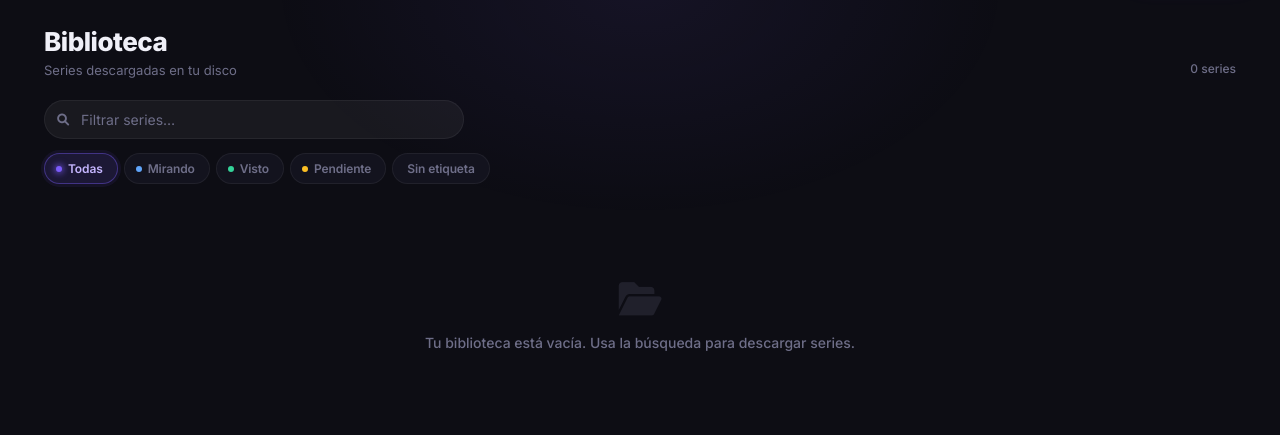
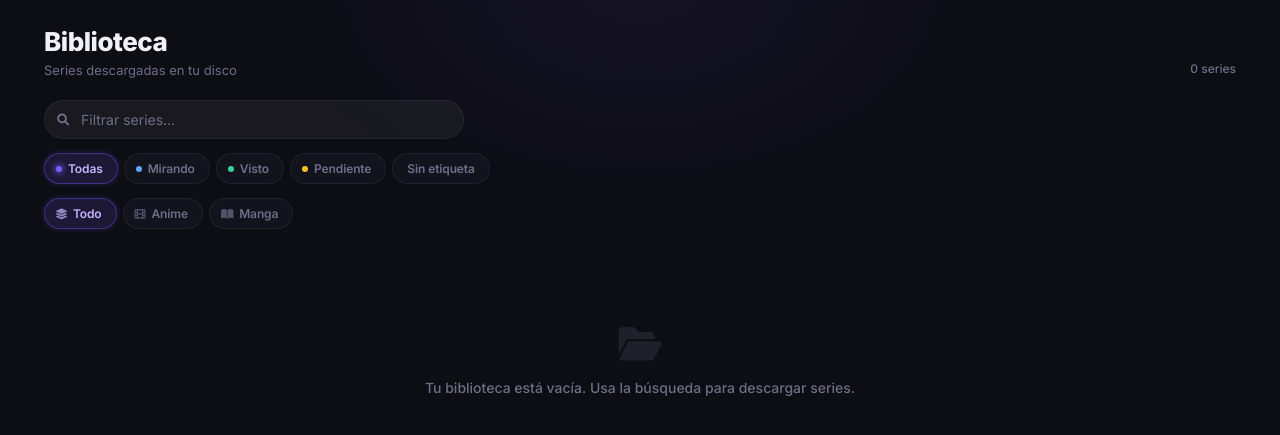
Before and after one commit to AbddallahRR/AnyOne, a FastAPI app: page / in a window 1280 px wide. Shown: the part 64-499 px from the top of the page. Run offline with FastAPI, Linux system fonts and the light colour scheme; data comes from the database, SQL or seed files in the repository; data that the repository does not hold is empty.

Commit message:
Filtros anime/manga

```diff
--- a/static/css/index.css
+++ b/static/css/index.css
@@ -183,6 +183,36 @@
   box-shadow: 0 0 0 3px rgba(255,255,255,0.04);
 }
 
+/* ── Type filter icon ── */
+.type-filter-icon {
+  font-size: 11px;
+  opacity: 0.7;
+}
+
+/* ── Active: Todo ── */
+.lib-filter.active[data-type-filter="all"] {
+  background: rgba(124,92,252,0.14);
+  border-color: rgba(124,92,252,0.40);
+  color: #c4b5fd;
+  box-shadow: 0 0 0 3px rgba(124,92,252,0.08);
+}
+
+/* ── Active: Anime ── */
+.lib-filter.active[data-type-filter="anime"] {
+  background: rgba(124,92,252,0.12);
+  border-color: rgba(124,92,252,0.38);
+  color: #a98aff;
+  box-shadow: 0 0 0 3px rgba(124,92,252,0.07);
+}
+
+/* ── Active: Manga ── */
+.lib-filter.active[data-type-filter="manga"] {
+  background: rgba(252,92,138,0.12);
+  border-color: rgba(252,92,138,0.38);
+  color: #fda4af;
+  box-shadow: 0 0 0 3px rgba(252,92,138,0.07);
+}
+
 /* ── Library search focus ── */
 #library-search-input:focus {
   border-color: var(--accent);
--- a/static/js/app.js
+++ b/static/js/app.js
@@ -7,6 +7,7 @@
   let _libraryItems    = [];
   let _libraryStatuses = {};
   let _libraryFilter   = 'all';
+  let _libraryTypeFilter = 'all';
   let _libraryQuery    = '';
   let _libraryLoaded   = false;
 
@@ -453,7 +454,7 @@
       });
     }
 
-    // [OPT-4] Event delegation para filtros
+    // [OPT-4] Event delegation para filtros de etiqueta
     const filtersBar = document.getElementById('library-status-filters');
     if (filtersBar) {
       filtersBar.addEventListener('click', e => {
@@ -461,6 +462,19 @@
         if (!btn) return;
         _libraryFilter = btn.dataset.filter;
         filtersBar.querySelectorAll('.lib-filter').forEach(b => b.classList.remove('active'));
+        btn.classList.add('active');
+        applyLibraryView();
+      });
+    }
+
+    // Event delegation para filtros de tipo
+    const typeFiltersBar = document.getElementById('library-type-filters');
+    if (typeFiltersBar) {
+      typeFiltersBar.addEventListener('click', e => {
+        const btn = e.target.closest('.type-filter');
+        if (!btn) return;
+        _libraryTypeFilter = btn.dataset.typeFilter;
+        typeFiltersBar.querySelectorAll('.type-filter').forEach(b => b.classList.remove('active'));
         btn.classList.add('active');
         applyLibraryView();
       });
@@ -485,6 +499,11 @@
       const status = _libraryStatuses[`local:${item.id}`] || 'none';
       return _libraryFilter === 'all' || status === _libraryFilter;
     });
+
+    // 1b. Filtrar por tipo (anime / manga)
+    if (_libraryTypeFilter !== 'all') {
+      filtered = filtered.filter(item => item.type === _libraryTypeFilter);
+    }
 
     // 2. Filtrar por búsqueda
     if (_libraryQuery) {
--- a/templates/index.html
+++ b/templates/index.html
@@ -122,6 +122,18 @@
           <button class="lib-filter lf-none" data-filter="none">Sin etiqueta</button>
         </div>
 
+        <div id="library-type-filters" class="lib-filter-group">
+          <button class="lib-filter type-filter active" data-type-filter="all">
+            <i class="fas fa-layer-group type-filter-icon"></i>Todo
+          </button>
+          <button class="lib-filter type-filter" data-type-filter="anime">
+            <i class="fas fa-film type-filter-icon"></i>Anime
+          </button>
+          <button class="lib-filter type-filter" data-type-filter="manga">
+            <i class="fas fa-book-open type-filter-icon"></i>Manga
+          </button>
+        </div>
+
       </div>
 
       <div id="library-results" class="media-grid">
```
